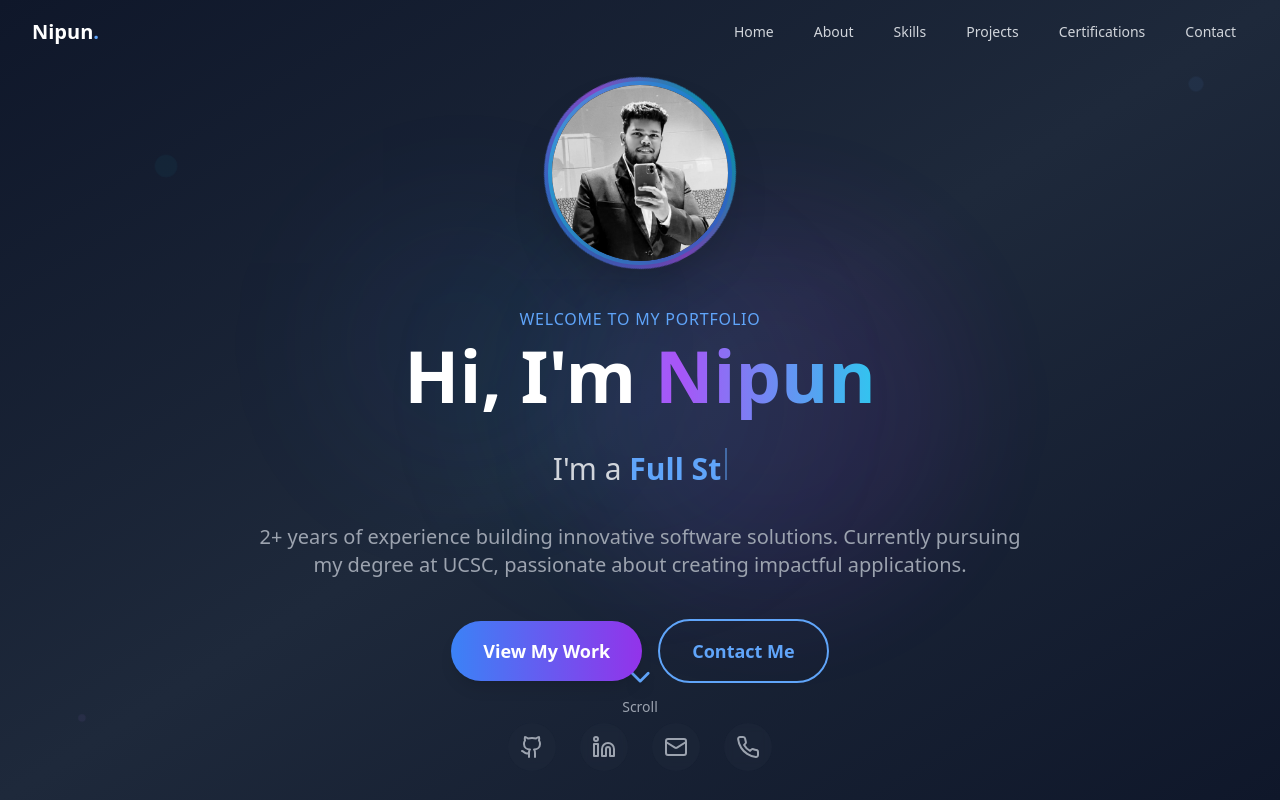
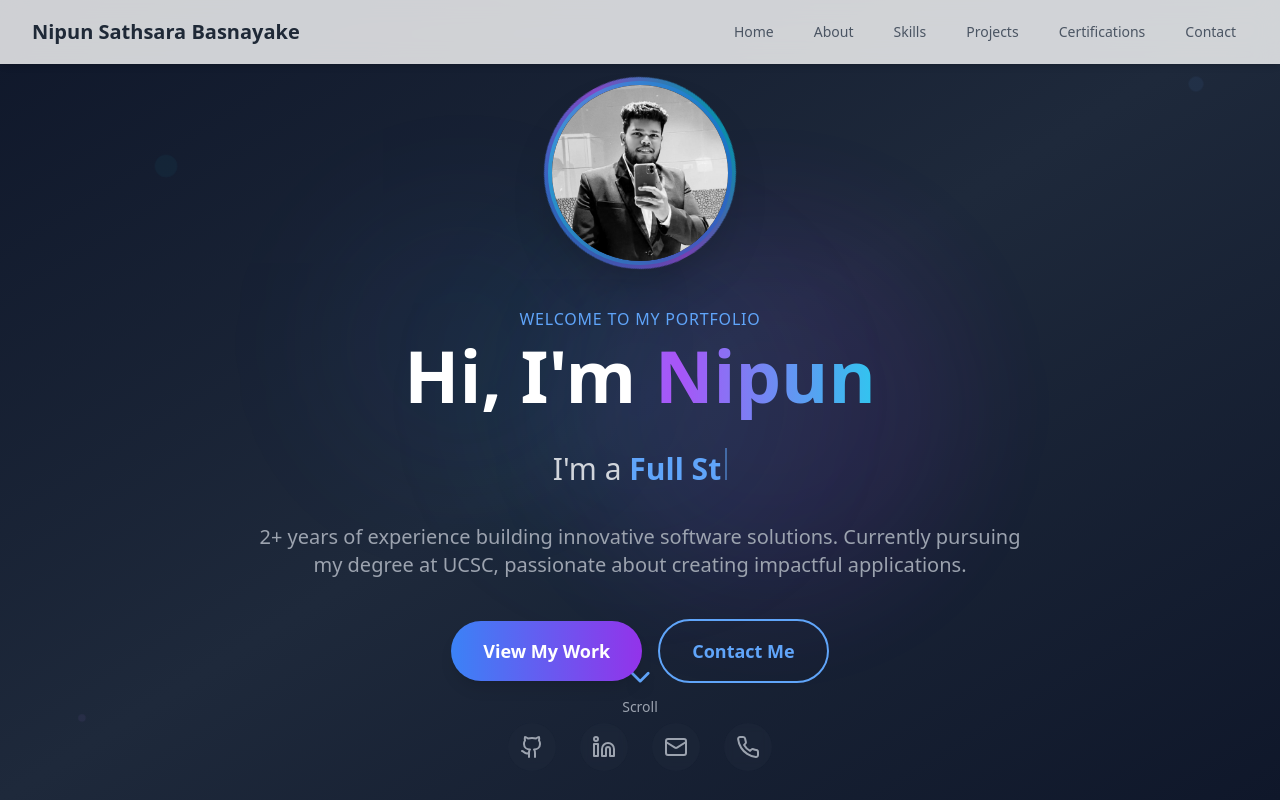
Before and after one commit to NipunBasnayake/Portfolio-2025, a React (Vite) app: page / in a window 1280 px wide. Shown: the top 800 px of the page. Built offline with nearby package versions, Linux system fonts and the light colour scheme.

Commit message:
refactor Navigation component to use react-scroll for smooth scrolling and simplify mobile menu handling

```diff
--- a/src/components/Navigation.jsx
+++ b/src/components/Navigation.jsx
@@ -1,91 +1,83 @@
-import React, { useState, useEffect } from 'react';
-import { Menu, X } from 'lucide-react';
+// components/Navigation.jsx
+import React, { useState } from 'react';
+import { Link } from 'react-scroll';
+import { personalData } from '../data';
 
 const Navigation = () => {
   const [isOpen, setIsOpen] = useState(false);
-  const [scrolled, setScrolled] = useState(false);
 
-  useEffect(() => {
-    const handleScroll = () => {
-      setScrolled(window.scrollY > 50);
-    };
+  const toggleMenu = () => setIsOpen(!isOpen);
 
-    window.addEventListener('scroll', handleScroll);
-    return () => window.removeEventListener('scroll', handleScroll);
-  }, []);
-
-  const navItems = [
-    { name: 'Home', href: '#home' },
-    { name: 'About', href: '#about' },
-    { name: 'Skills', href: '#skills' },
-    { name: 'Projects', href: '#projects' },
-    { name: 'Certifications', href: '#certifications' },
-    { name: 'Contact', href: '#contact' },
+  const navLinks = [
+    { name: 'Home', to: 'hero' },
+    { name: 'About', to: 'about' },
+    { name: 'Skills', to: 'skills' },
+    { name: 'Projects', to: 'projects' },
+    { name: 'Certifications', to: 'certifications' },
+    { name: 'Contact', to: 'contact' },
   ];
 
-  const scrollToSection = (href) => {
-    const element = document.querySelector(href);
-    if (element) {
-      element.scrollIntoView({ behavior: 'smooth' });
-      setIsOpen(false);
-    }
-  };
-
   return (
-    <nav className={`fixed top-0 left-0 right-0 z-50 transition-all duration-300 ${
-      scrolled ? 'bg-slate-900/95 backdrop-blur-md shadow-lg' : 'bg-transparent'
-    }`}>
+    <nav className="fixed top-0 left-0 w-full bg-white/80 backdrop-blur-md shadow-md z-50 transition-all duration-300">
       <div className="max-w-7xl mx-auto px-4 sm:px-6 lg:px-8">
         <div className="flex items-center justify-between h-16">
-          <div className="text-xl font-bold text-white">
-            <a href="#">
-              Nipun<span className="text-blue-400">.</span>
-            </a>
+          <div className="flex items-center">
+            <Link to="hero" smooth={true} duration={500} className="text-xl font-bold text-gray-800 cursor-pointer">
+              {personalData.fullName}
+            </Link>
           </div>
-
-          {/* Desktop Navigation */}
           <div className="hidden md:block">
             <div className="ml-10 flex items-baseline space-x-4">
-              {navItems.map((item) => (
-                <button
-                  key={item.name}
-                  onClick={() => scrollToSection(item.href)}
-                  className="text-gray-300 hover:text-white px-3 py-2 text-sm font-medium transition-colors duration-200 hover:bg-slate-700/50 rounded-md"
+              {navLinks.map((link) => (
+                <Link
+                  key={link.name}
+                  to={link.to}
+                  smooth={true}
+                  duration={500}
+                  className="text-gray-600 hover:text-gray-900 px-3 py-2 rounded-md text-sm font-medium cursor-pointer transition-colors"
                 >
-                  {item.name}
-                </button>
+                  {link.name}
+                </Link>
               ))}
             </div>
           </div>
-
-          {/* Mobile menu button */}
-          <div className="md:hidden">
+          <div className="-mr-2 flex md:hidden">
             <button
-              onClick={() => setIsOpen(!isOpen)}
-              className="text-gray-300 hover:text-white p-2"
+              onClick={toggleMenu}
+              className="inline-flex items-center justify-center p-2 rounded-md text-gray-600 hover:text-gray-900 focus:outline-none"
             >
-              {isOpen ? <X size={24} /> : <Menu size={24} />}
+              <span className="sr-only">Open main menu</span>
+              {isOpen ? (
+                <svg className="h-6 w-6" fill="none" viewBox="0 0 24 24" stroke="currentColor">
+                  <path strokeLinecap="round" strokeLinejoin="round" strokeWidth={2} d="M6 18L18 6M6 6l12 12" />
+                </svg>
+              ) : (
+                <svg className="h-6 w-6" fill="none" viewBox="0 0 24 24" stroke="currentColor">
+                  <path strokeLinecap="round" strokeLinejoin="round" strokeWidth={2} d="M4 6h16M4 12h16M4 18h16" />
+                </svg>
+              )}
             </button>
           </div>
         </div>
-
-        {/* Mobile Navigation */}
+      </div>
       {isOpen && (
         <div className="md:hidden">
-            <div className="px-2 pt-2 pb-3 space-y-1 bg-slate-900/95 backdrop-blur-md rounded-lg mt-2">
-              {navItems.map((item) => (
-                <button
-                  key={item.name}
-                  onClick={() => scrollToSection(item.href)}
-                  className="text-gray-300 hover:text-white block px-3 py-2 text-base font-medium w-full text-left transition-colors duration-200 hover:bg-slate-700/50 rounded-md"
+          <div className="px-2 pt-2 pb-3 space-y-1 sm:px-3">
+            {navLinks.map((link) => (
+              <Link
+                key={link.name}
+                to={link.to}
+                smooth={true}
+                duration={500}
+                onClick={toggleMenu}
+                className="text-gray-600 hover:text-gray-900 block px-3 py-2 rounded-md text-base font-medium cursor-pointer transition-colors"
               >
-                  {item.name}
-                </button>
+                {link.name}
+              </Link>
             ))}
           </div>
         </div>
       )}
-      </div>
     </nav>
   );
 };
```
Lines whose indentation alone changed are shown as unchanged.
